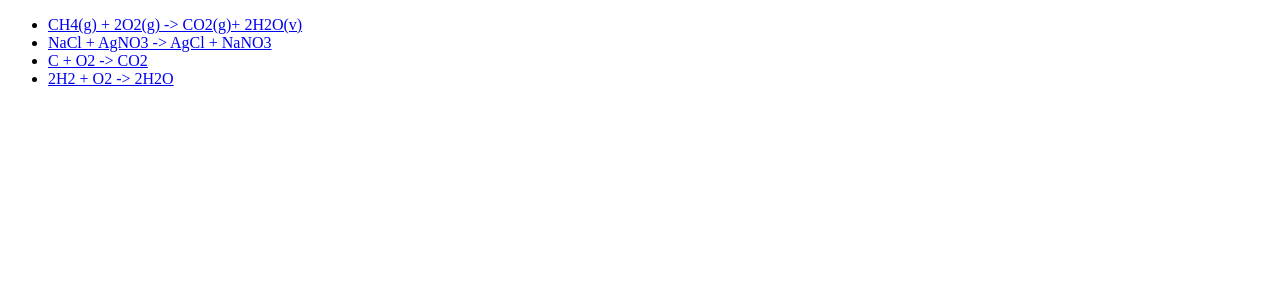
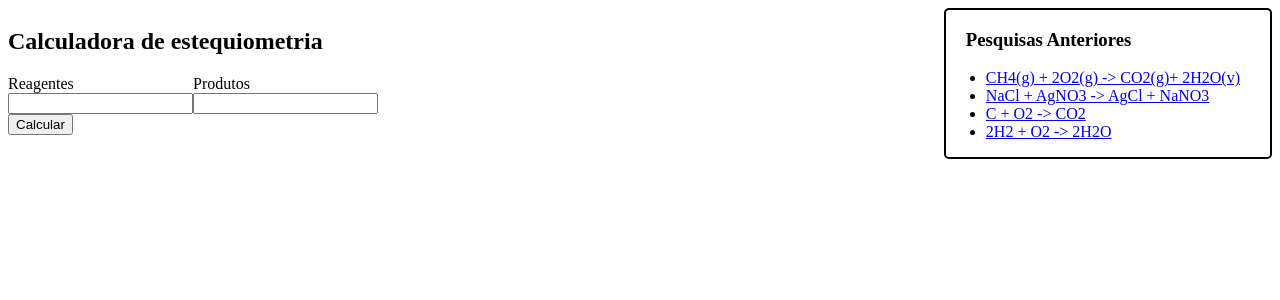
Before and after one commit to pbfontes/Alquimia, a Django app: page /estequiometria/ in a window 1280 px wide. Shown: the top 300 px of the page. Run offline with Django 3.2, Linux system fonts and the light colour scheme; data comes from the database, SQL or seed files in the repository.

Commit message:
Recuperando informações dos forms

```diff
--- a/alquimia/estequiometria/templates/estequiometria/index.html
+++ b/alquimia/estequiometria/templates/estequiometria/index.html
@@ -2,9 +2,37 @@
 <html>
   <head>
     <meta charset="utf-8" />
-    <title>My test page</title>
+    <title>Alquimia</title>
   </head>
+
   <body>
+    <div style='float: left'>
+      <h2>Calculadora de estequiometria</h2>
+      <form action={% url 'estequiometria:pesquisar' %} method='post'>
+      {% csrf_token %}
+        <div style='float: left'>
+          <label for="reagentes">Reagentes</label><br>
+          <input type="text" name='reagentes'>
+        </div>
+        <div style='float: right'>
+          <label for="produtos">Produtos</label><br>
+          <input type="text" name='produtos'>
+        </div>
+        <div style='clear: left'>
+          <input type="submit" value='Calcular'>
+        </div>
+
+      </form>
+    </div>
+    <div
+      style="
+        border: 2px solid black;
+        float: right;
+        padding-right: 30px;
+        border-radius: 5px;
+      "
+    >
+      <h3 style="margin-left: 20px">Pesquisas Anteriores</h3>
       {% if pesquisas_anteriores %}
       <ul>
         {% for pesquisa in pesquisas_anteriores %}
@@ -12,7 +40,7 @@
           <!-- sintaxe: (url) (name space do app 'app_name'):('name' do
           path no arquivo 'urls') (variavel que diferencias as urls) -->
           <a href="{% url 'estequiometria:pesquisa_anterior' pesquisa.id %}">
-          {{ pesquisa }}
+            {{ pesquisa }} <i class="fas fa-long-arrow-alt-right"></i>
           </a>
         </li>
         {% endfor %}
@@ -20,5 +48,6 @@
       {% else %}
       <p>Não há pesquisas anteriores.</p>
       {% endif %}
+    </div>
   </body>
 </html>
--- a/alquimia/estequiometria/urls.py
+++ b/alquimia/estequiometria/urls.py
@@ -12,4 +12,5 @@ urlpatterns = [
         # o valor 'name' é chamado pela template tag {% url %}
         name="pesquisa_anterior",
     ),
+    path("pesquisar/", views.pesquisar, name="pesquisar"),
 ]
--- a/alquimia/estequiometria/views.py
+++ b/alquimia/estequiometria/views.py
@@ -1,9 +1,9 @@
-from django.shortcuts import render
+from django.shortcuts import render, get_object_or_404
+from django.http import HttpResponse, HttpResponseRedirect
+from .models import Pesquisa
+from django.urls import reverse
 
 # Create your views here.
-from django.http import HttpResponse
-
-from .models import Pesquisa
 
 
 def index(request):
@@ -17,3 +17,13 @@ def index(request):
 def pesquisa_anterior(request, id_pesquisa):
     pesquisa = Pesquisa.objects.get(id=id_pesquisa)
     return HttpResponse(pesquisa)
+
+
+def pesquisar(request):
+    # validar se os heagentes e produtos digitados são validos
+    # capturar as informações e executar as contas
+    # redirecionar para a página de resultado
+    # lá teremos a opção de salvar a pesquisa
+    print(request.POST["reagentes"])
+    print(request.POST["produtos"])
+    return HttpResponseRedirect(reverse("estequiometria:index"))  # reverse é necessário
```
Lines whose indentation alone changed are shown as unchanged.
